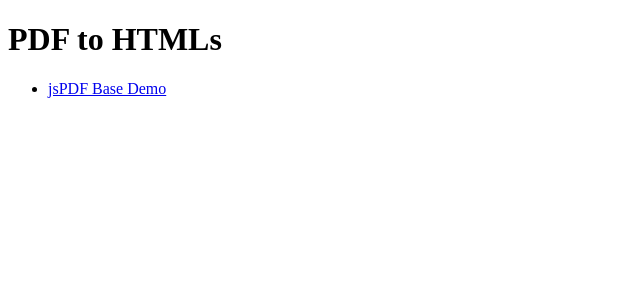
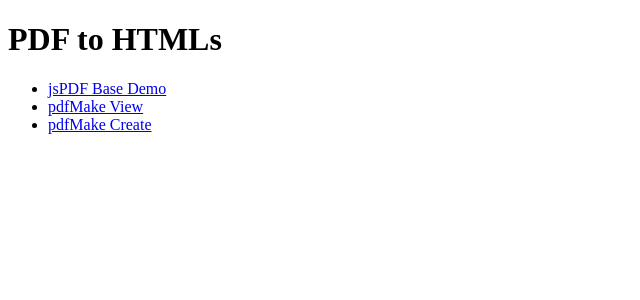
Before and after one commit to jaypinedabengco/poc-pdf-maker-via-ui, a Vue app: page /#/home in a window 1280 px wide. Shown: the top 300 px of the page, without its empty margins (0-640 px from the left). Built offline with nearby package versions, Linux system fonts and the light colour scheme.

Commit message:
INITIALIZE pdfmake

```diff
--- a/src/components/Home.vue
+++ b/src/components/Home.vue
@@ -11,21 +11,30 @@
 
 <script>
 export default {
-  name: 'HelloWorld',
-  data () {
+  name: "HelloWorld",
+  data() {
     return {
       demos: [
         {
-          name: 'jsPDF',
-          title: 'jsPDF Base Demo',
-          route: '/jspdf/base-demo'
+          name: "jsPDF",
+          title: "jsPDF Base Demo",
+          route: "/jspdf/base-demo"
+        },
+        {
+          name: "pdfMake View",
+          title: "pdfMake View",
+          route: "/pdfmake/view"
+        },
+        {
+          name: "pdfMake Create",
+          title: "pdfMake Create",
+          route: "/pdfmake/create"
         }
       ]
-    }
+    };
   }
-}
+};
 </script>
 
 <style scoped>
-
 </style>
--- /dev/null
+++ b/src/components/PdfMakeCreatorDemo.vue
@@ -0,0 +1,18 @@
+<template>
+  <div>
+    <h1>PDFMake Creator Demo</h1>
+  </div>
+</template>
+
+<script>
+export default {
+  name: "PdfMakeCreatorDemo",
+  data() {
+    return {};
+  },
+  methods: {}
+};
+</script>
+
+<style scoped>
+</style>
--- /dev/null
+++ b/src/components/PdfMakeViewerDemo.vue
@@ -0,0 +1,18 @@
+<template>
+  <div>
+    <h1>PDFMake Viewer Demo</h1>
+  </div>
+</template>
+
+<script>
+export default {
+  name: "PdfMakeViewerDemo",
+  data() {
+    return {};
+  },
+  methods: {}
+};
+</script>
+
+<style scoped>
+</style>
--- a/src/router/index.js
+++ b/src/router/index.js
@@ -2,8 +2,10 @@
 import Router from 'vue-router'
 import Home from '@/components/Home'
 import JsPdfBaseDemo from '@/components/JsPdfBaseDemo'
+import PdfMakeViewerDemo from '@/components/PdfMakeViewerDemo'
+import PdfMakeCreatorDemo from '@/components/PdfMakeCreatorDemo'
 
-Vue.use(Router)
+Vue.use(Router);
 
 export default new Router({
   routes: [
@@ -21,6 +23,16 @@
       path: '/jspdf/base-demo',
       name: 'JspdfBaseDemo',
       component: JsPdfBaseDemo
+    },
+    {
+      path: '/pdfmake/view',
+      name: 'pdfmakeViewerDemo',
+      component: PdfMakeViewerDemo
+    },
+    {
+      path: '/pdfmake/create',
+      name: 'pdfmakeCreatorDemo',
+      component: PdfMakeCreatorDemo
     }
   ]
-})
+});
```
